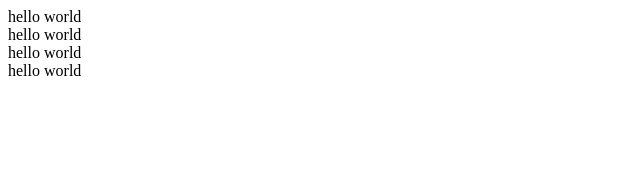
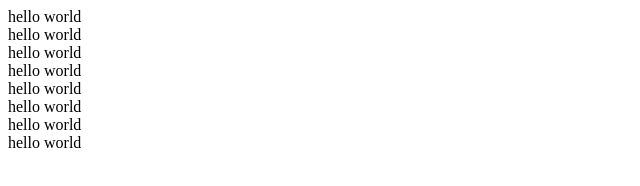
Before and after one commit to Ashrib/test-repo-, a plain HTML site: page index.html in a window 1280 px wide. Shown: the whole page, without its empty margins (0-640 px from the left). Drawn offline with Linux system fonts and the light colour scheme.

Commit message:
error fixed

```diff
--- a/index.html
+++ b/index.html
@@ -10,6 +10,10 @@
     <div>hello world </div>
     <div>hello world </div>
     <div>hello world </div>
+    <div>hello world </div>
+    <div>hello world </div>
+    <div>hello world </div>
+    <div>hello world </div>
 
 </body>
 </html>
```
